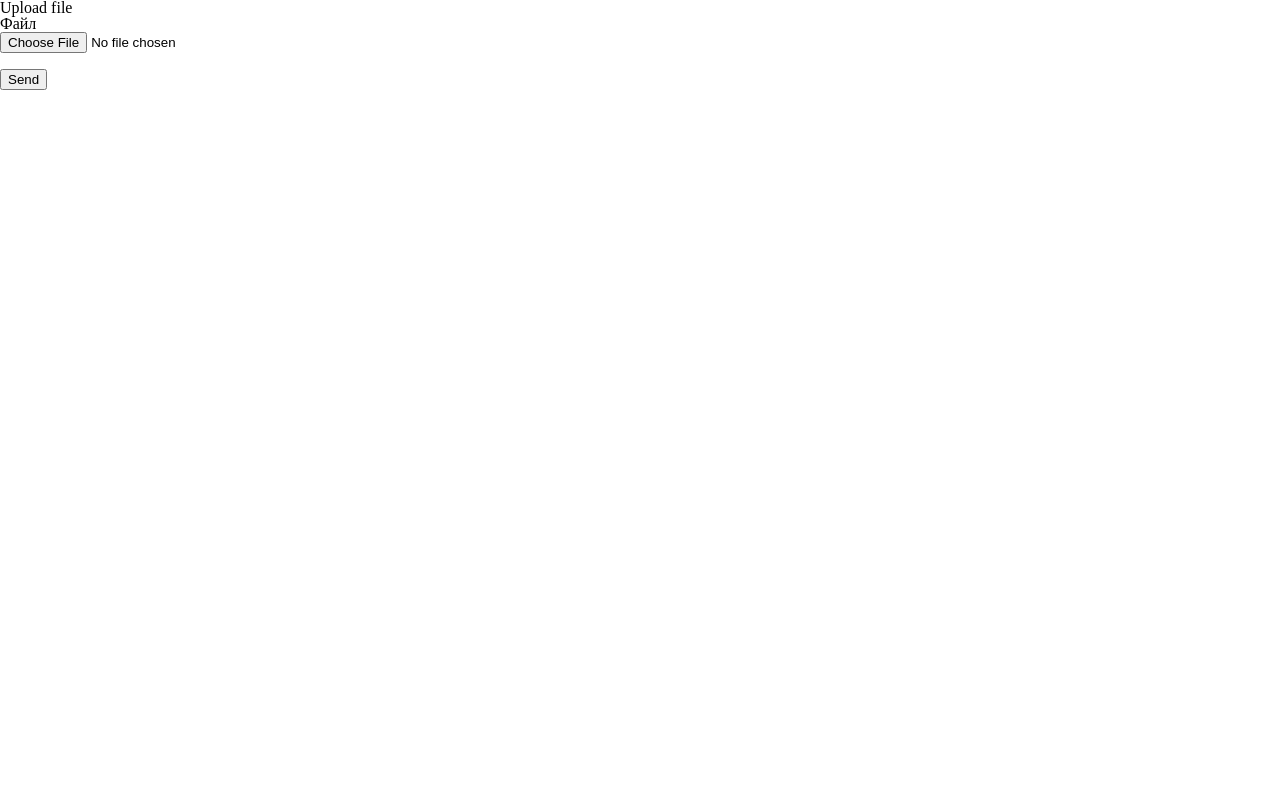
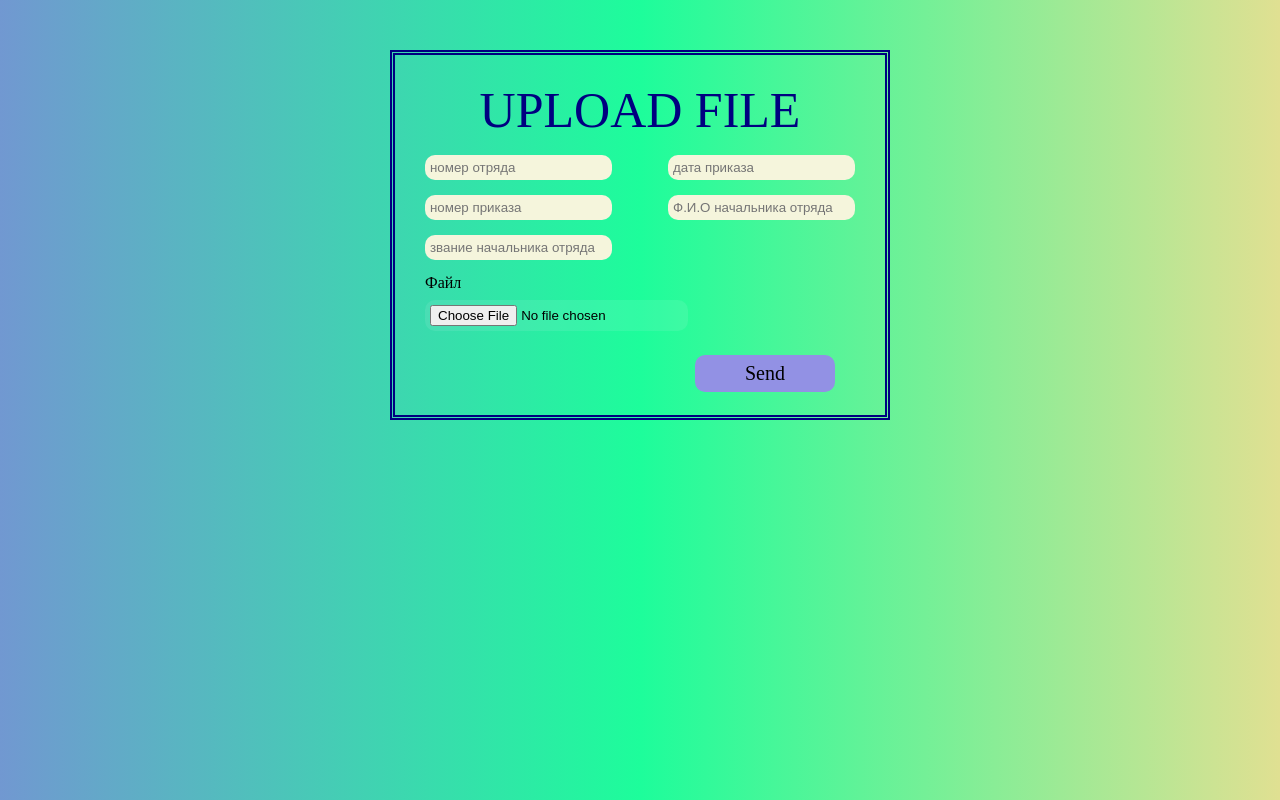
Before and after one commit to DmitryBalandin/extract-from-the-order, a website: page views/index.html in a window 1280 px wide. Drawn offline with Linux system fonts and the light colour scheme.

Commit message:
add interface user

```diff
--- a/controllers/modificatonDocument.js
+++ b/controllers/modificatonDocument.js
@@ -11,7 +11,7 @@ const funcTableToArrayItem = function tableToArrayItem(valueString) {
     return arrayCellTable;
 }
 
-
+// Дописать если в документе нет строки в количесвом символов менее 20 что делать
 const funcArrayValueToNormDoubleArray = function arrayValueToNormDoubleArray(arrayValue) {
     let mapValue;
     let arrSort = [];
--- /dev/null
+++ b/style/index.css
@@ -0,0 +1,60 @@
+body {
+
+    padding: 50px;
+
+    /*  Gradient*/
+     background: rgb(113,152,209);
+     background: linear-gradient(90deg, rgba(113,152,209,1) 0%, rgba(29,253,155,1) 50%, rgba(224,224,146,1) 100%);
+
+    }
+
+    .main{
+       margin: 0 auto;
+        display: block;
+        box-sizing: border-box;
+        padding: 30px;
+        width: 500px;
+        height: 370px;
+        border: 5px double navy;
+        position: relative;
+    }
+
+    input{
+        display: block;
+        margin-bottom: 15px;
+        padding: 5px;
+        border: 0;
+        border-radius: 10px;
+       background-color: beige;
+
+    }
+
+    input:nth-of-type(even) {
+        float: right;
+        margin-top: -40px;
+    }
+
+    input[type="file"]{
+        position: absolute;
+        top: 285px;
+        background-color: rgba(223, 229, 238, 0.1);
+
+    }
+
+    input[type="submit"]{
+        position: absolute;
+        top: 300px;
+        left: 300px;
+        padding: 7px 50px;
+        background-color: rgb(146, 145, 228);
+        font-family: serif;
+        font-size: 20px;
+    }
+
+    h1{
+        font-size: 50px;
+        color: navy;
+        text-transform: uppercase;
+        margin-bottom: 20px;
+        text-align: center;
+    }
--- a/style/style.css
+++ b/style/style.css
@@ -1 +1,2 @@
 @import url(./reser.css);
+@import url(./index.css);
--- a/views/index.html
+++ b/views/index.html
@@ -13,24 +13,29 @@
     <header></header>
     <section class="main">
         <div>
-            <!-- <form action="/" method="post" id="formElem">
+
+            <h1>Upload file</h1>
+            <form id="form" action="/upload" method="post" enctype="multipart/form-data">
                 <input type="text" name="numberDetachment" placeholder="номер отряда">
                 <input type="text" name="date" placeholder="дата приказа">
                 <input type="text" name="numberOrder" placeholder="номер приказа">
                 <input type="text" name="fullNameChief" placeholder="Ф.И.О начальника отряда">
                 <input type="text" name="rankChief" placeholder="звание начальника отряда">
-                <input type="file" name="fileOrder" id="" accept="doc,dot">
-                <input type="submit">
-            </form> -->
-            <h1>Upload file</h1>
-            <form action="/upload" method="post" enctype="multipart/form-data">
                 <label>Файл</label><br>
                 <input type="file" name="filedata" /><br><br>
-                <input type="submit" value="Send" />
+                <input type="submit" value="Send" id="sendButton"/>
             </form>
         </div>
     </section>
     <footer></footer>
+    <script>
+        document.addEventListener('load', ()=> alert("Hello"))
+        let date = document.querySelector('form');
+        console.log(form);
+        date.addEventListener('loadeddata',(event)=>{
+            console.log("Hello");
+        })
+    </script>
 </body>
 
 </html>
```
Also changed, not shown: index.js (+26 -15 lines), text2.html (added, +1 -0 lines).
